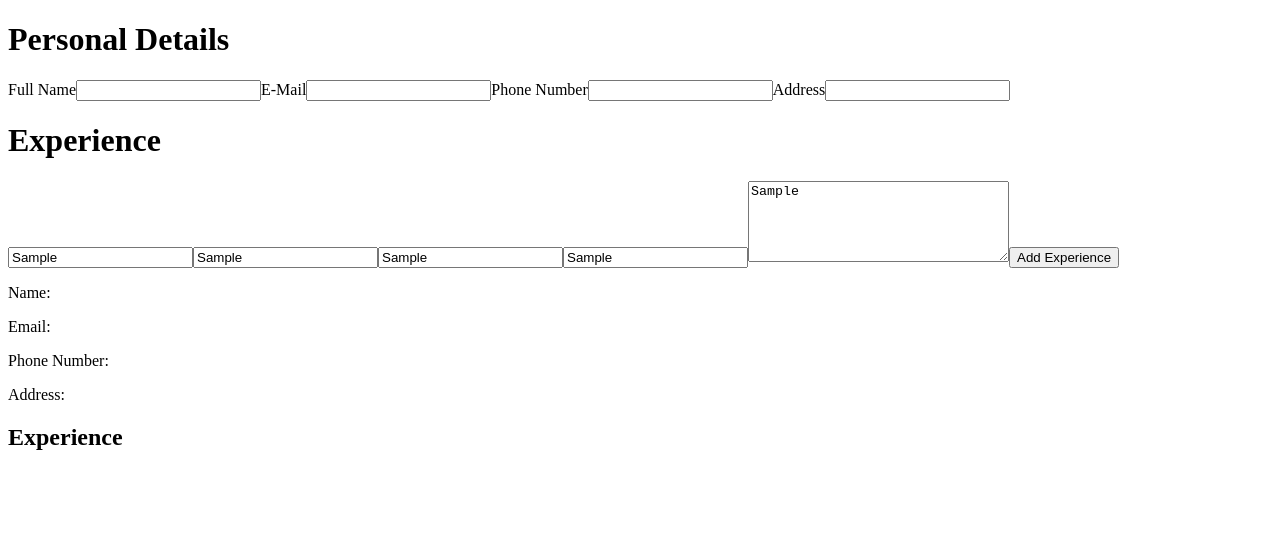
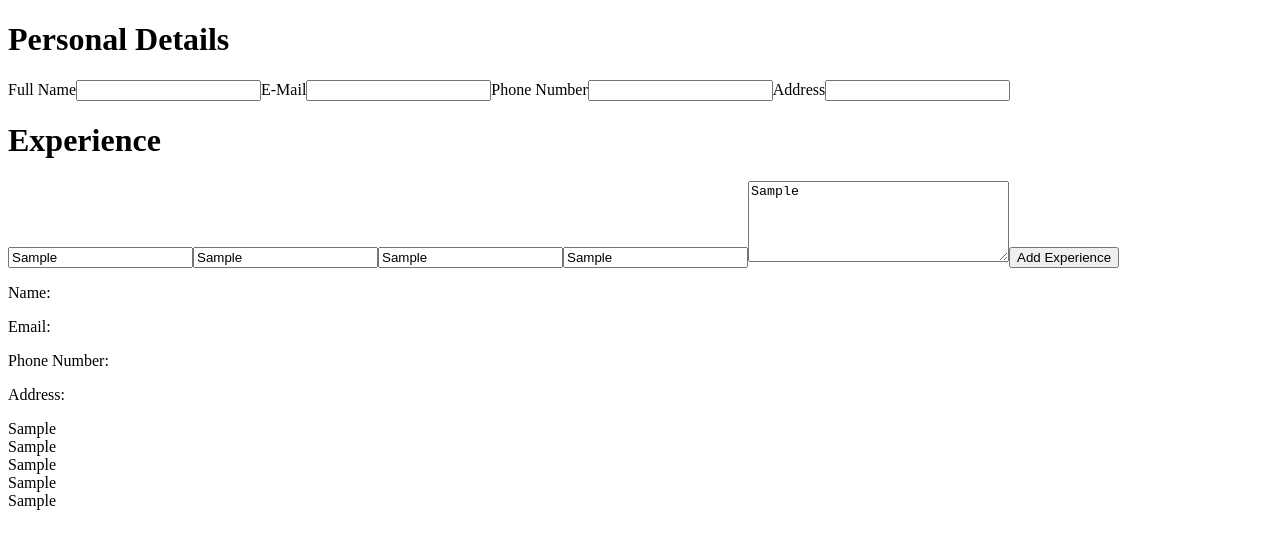
Before and after one commit to gryanpeterson/cv-application, a React (Vite) app: page / in a window 1280 px wide. Both pictures are taken after typing "Sample", "Sample", "Sample", "Sample", "Sample" into the empty fields and a click on the button "Add Experience". Shown: the top 544 px of the page. Built offline with nearby package versions, Linux system fonts and the light colour scheme.

Commit message:
Refactor ExperienceSection

```diff
--- a/src/App.jsx
+++ b/src/App.jsx
@@ -61,10 +61,7 @@ function App() {
       phoneNumber={phoneNumber}
       address={address}
       />
-      <ExperienceSection
-
-
-      />
+      <ExperienceSection experience={experience} />
     </>
   )
 
--- a/src/components/ExperienceSection.jsx
+++ b/src/components/ExperienceSection.jsx
@@ -1,14 +1,17 @@
-function ExperienceSection({position, company, startDate, endDate, description}) {
+function ExperienceSection({experience}) {
     return (
         <section className="experience-section">
-            <h1>Experience</h1>
-            <div className="experience-container">
-                <div className="position">{position}</div>
-                <div className="company">{company}</div>
-                <div className="start-date">{startDate}</div>
-                <div className="end-date">{endDate}</div>
-                <div className="description">{description}</div>
-            </div>
+            {experience.map(object => {
+                return (
+                    <div className="experience-container">
+                        <div className="position">{object.position}</div>
+                        <div className="company">{object.company}</div>
+                        <div className="start-date">{object.startDate}</div>
+                        <div className="end-date">{object.endDate}</div>
+                        <div className="description">{object.description}</div>
+                    </div>
+                )
+            })}
         </section>
     )
 }
```
